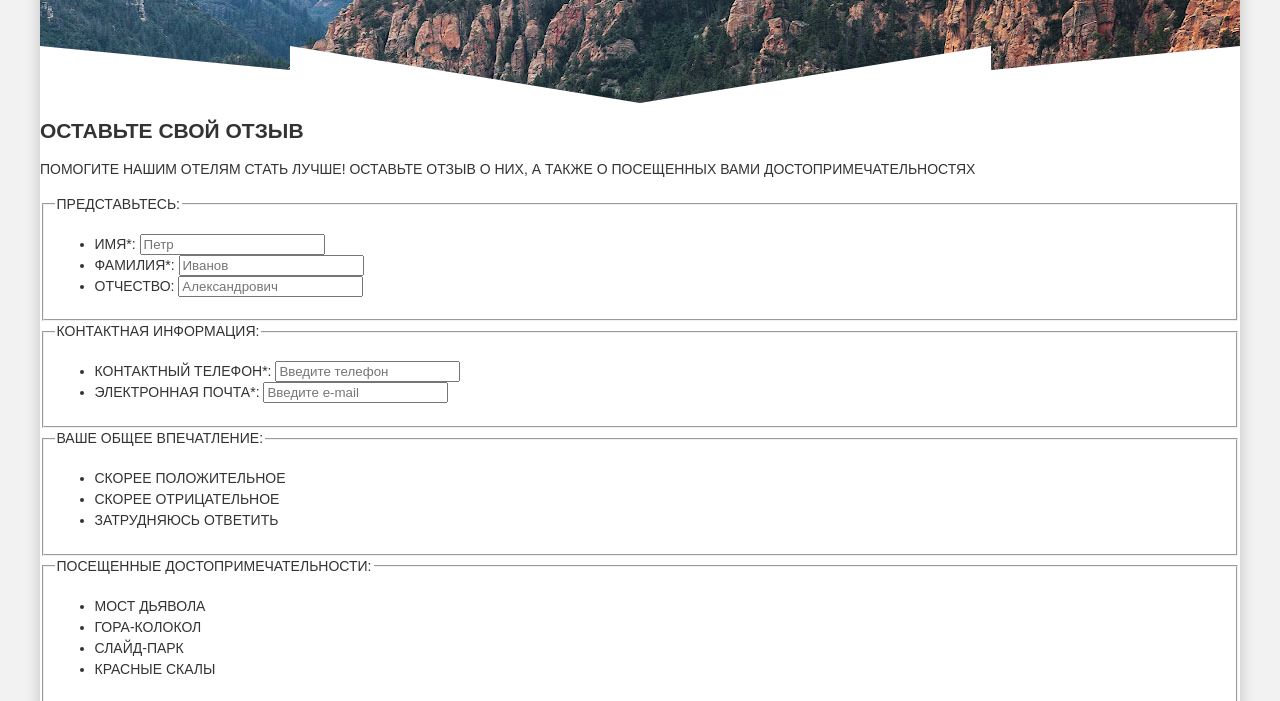
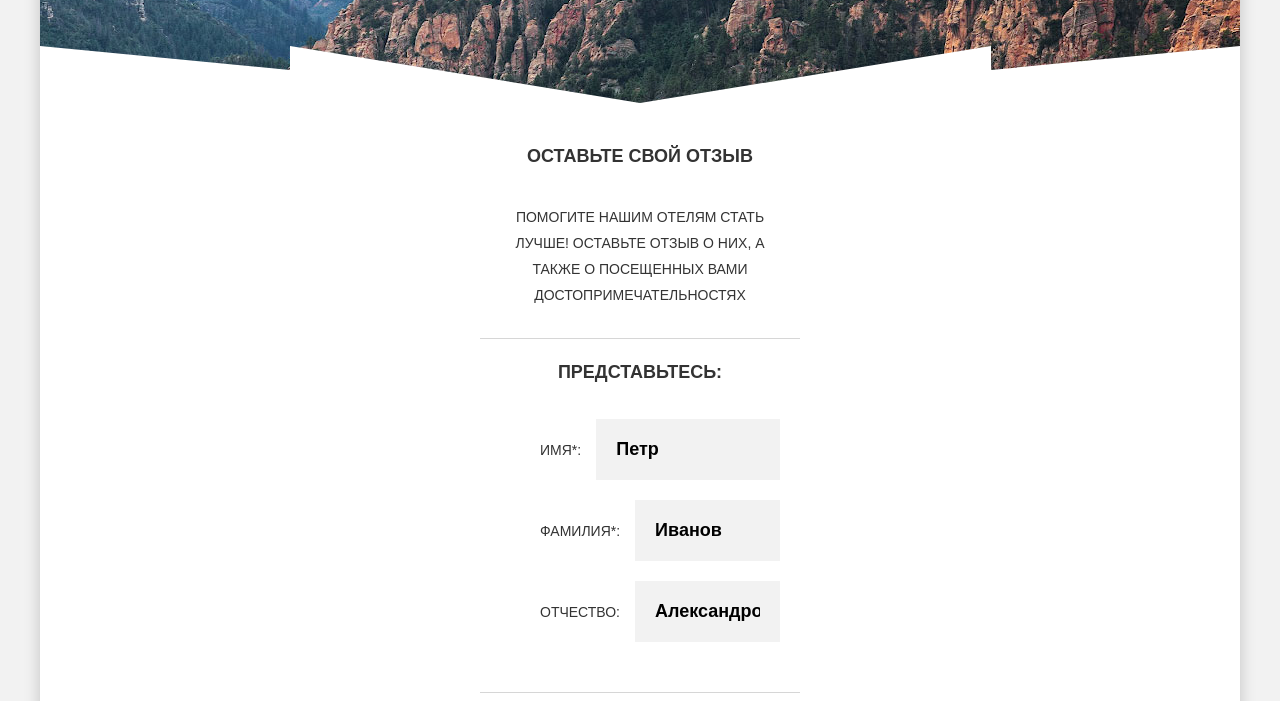
Before and after one commit to dodogiggles/633617-sedona-17, a plain HTML site: page source/form.html in a window 1280 px wide. Shown: the part 253-954 px from the top of the page. Drawn offline with nearby package versions, Linux system fonts and the light colour scheme; files that its build step writes are made by us from their sources.

Commit message:
Правки и частично добавила стили для формы

```diff
--- a/source/form.html
+++ b/source/form.html
@@ -11,7 +11,7 @@
             <header class="page-header">
                 <nav class="main-nav main-nav--closed main-nav--nojs">
                     <div class="page-header__logo">
-                        <a class="page-header__logo-img"><img src="../source/img/logo-sedona-mobile.svg" alt="Логотип города Седона"></a>
+                        <a class="page-header__logo-img"><img src="../img/logo-sedona-mobile.svg" alt="Логотип города Седона"></a>
                     </div>
                     <button class="main-nav__toggle" type="button">
                     </button>
@@ -29,7 +29,7 @@
                 <section class="promo-screen">
                     <h2 class="visually-hidden">Седона</h2>
                     <div class="promo-screen__logo">
-                        <img class="promo-screen__logo-img" src="../source/img/text-sedona.svg" alt="Добро пожаловать в Седону">
+                        <img class="promo-screen__logo-img" src="../img/text-sedona.svg" alt="Добро пожаловать в Седону">
                     </div>
                 </section>
                 <section class="feedback">
@@ -38,6 +38,7 @@
                         <p class="feedback__description">Помогите нашим отелям стать лучше! оставьте отзыв о них, а также о посещенных вами достопримечательностях</p>
                     </div>
                     <form class="feedback-form" action="https://echo.htmlacademy.ru" method="post">
+                        <div class="feedback-form__container">
                             <fieldset class="feedback-form__fieldset feedback-form__fieldset--name">
                                 <legend class="feedback-form__legend feedback-form__legend--name">Представьтесь:</legend>
                                 <ul class="feedback-form__input-wrapper">
@@ -55,6 +56,8 @@
                                     </li>
                                 </ul>
                             </fieldset>
+                        </div>
+                        <div class="feedback-form__container">
                             <fieldset class="feedback-form__fieldset feedback-form__fieldset--contacts">
                                 <legend class="feedback-form__legend feedback-form__legend--contacts">
                                     <span class="feedback-form__striked-text">Контактная информация:</span>
@@ -70,6 +73,8 @@
                                     </li>
                                 </ul>
                             </fieldset>
+                        </div>
+                        <div class="feedback-form__container">
                             <fieldset class="feedback-form__fieldset feedback-form__fieldset--impression">
                                 <legend class="feedback-form__legend feedback-form__legend--impression">Ваше общее впечатление:</legend>
                                 <ul class="feedback-form__input-wrapper">
@@ -87,6 +92,8 @@
                                     </li>
                                 </ul>
                             </fieldset>
+                        </div>
+                        <div class="feedback-form__container">
                             <fieldset class="feedback-form__fieldset feedback-form__fieldset--achievements">
                                 <legend class="feedback-form__legend feedback-form__legend--achievements">
                                     <span class="feedback-form__strikethrough-text">Посещенные достопримечательности:</span>
@@ -110,12 +117,15 @@
                                     </li>
                                 </ul>
                             </fieldset>
+                        </div>
+                        <div class="feedback-form__container">
                             <fieldset class="feedback-form__fieldset feedback-form__fieldset--emotions">
                                 <legend class="feedback-form__legend feedback-form__legend--emotions">
                                     <span class="feedback-form__strikethrough-text">Опишите свои эмоции:</span>
                                 </legend>
                                 <textarea class="feedback-form__textarea feedback-form__input-text" name="message" placeholder="Опишите подробно все свои восторги"></textarea>
                             </fieldset>
+                        </div>
                         <div class="feedback-form__submit-wrapper">
                             <button class="button feedback-form__button" type="submit">Отправить отзыв</button>
                             <p class="feedback-form__notification">* — обязательные поля</p>
--- /dev/null
+++ b/source/less/feedback.less
@@ -0,0 +1,130 @@
+.feedback {
+  width: 320px;
+  margin: 0 auto;
+}
+
+.feedback__information {
+  padding-left: 20px;
+  padding-right: 20px;
+  padding-top: 40px;
+  padding-bottom: 30px;
+  text-align: center;
+}
+
+.feedback__title {
+  margin: 0;
+  padding: 0;
+  margin-bottom: 35px;
+  font-weight: bold;
+  font-size: 18px;
+  line-height: 26px;
+  text-transform: uppercase;
+}
+
+.feedback__description {
+  margin: 0;
+  padding: 0;
+  font-size: 14px;
+  line-height: 26px;
+  text-transform: uppercase;
+}
+
+.feedback-form {
+  display: flex;
+  flex-direction: column;
+}
+
+.feedback-form__container {
+  padding: 20px;
+  padding-bottom: 30px;
+  border-top: 1px solid #d6d6d6;
+}
+
+.feedback-form__fieldset {
+  margin: 0;
+  padding: 0;
+  border: 0;
+}
+
+.feedback-form__legend {
+  margin: 0 auto;
+  margin-bottom: 20px;
+  font-weight: bold;
+  font-size: 18px;
+  line-height: 26px;
+  text-transform: uppercase;
+}
+
+.feedback-form__legend--contacts {
+  margin-bottom: 25px;
+}
+
+.feedback-form__legend--achievements {
+  text-align: center;
+}
+
+.feedback-form__input-block {
+  margin: 0;
+  padding: 0;
+  display: flex;
+  align-items: center;
+  margin-bottom: 20px;
+}
+
+.feedback-form__input-block--contacts {
+  flex-direction: column;
+  align-items: flex-start;
+}
+
+.feedback-form__label {
+  margin-right: 15px;
+  line-height: 26px;
+  color: #333333;
+  text-transform: uppercase;
+}
+
+.feedback-form__label--contacts {
+  margin-bottom: 10px;
+  margin-left: 22px;
+}
+
+.feedback-form__input-text {
+  width: 100%;
+  min-width: 0;
+  padding: 20px;
+  font-weight: bold;
+  font-size: 18px;
+  background-color: #f2f2f2;
+  border: none;
+ }
+
+.feedback-form__textarea {
+  min-height: 160px;
+  resize: none;
+}
+
+.feedback-form__input-text::-webkit-input-placeholder {
+  color: #000000;
+}
+
+.feedback-form__input-text:-ms-input-placeholder {
+  color: #000000;
+}
+
+.feedback-form__input-text::-ms-input-placeholder {
+  color: #000000;
+}
+
+.feedback-form__input-text::placeholder {
+  color: #000000;
+}
+
+.feedback-form__input-text:hover {
+  background-color: #e5e5e5;
+}
+
+.feedback-form__input-text:focus {
+  background-color: #ffffff;
+  border: 4px solid #e5e5e5;
+  padding: 16px;
+}
--- a/source/less/page-header.less
+++ b/source/less/page-header.less
@@ -23,9 +23,8 @@
 
 @media (min-width: @tablet-width) {
   .page-header {
-    width: @tablet-width;
+    width: 100%;
     margin: 0 auto;
-    width: @tablet-width;
   }
   .page-header__logo {
     padding-bottom: 0;
@@ -34,7 +33,7 @@
 
 @media (min-width: @desktop-width) {
   .page-header {
-    width: @desktop-width;
+    width: 100%;
   }
   .page-header__logo-img {
     width: 187px;
--- a/source/less/style.less
+++ b/source/less/style.less
@@ -10,6 +10,7 @@
 @import "media.less";
 @import "variables.less";
 @import "site-list.less";
+@import "feedback.less";
 
 @font-face {
   font-weight: normal;
```
Also changed, not shown: source/index.html (+2 -2 lines), source/photo.html (+5 -5 lines). Lines whose indentation alone changed are shown as unchanged.
